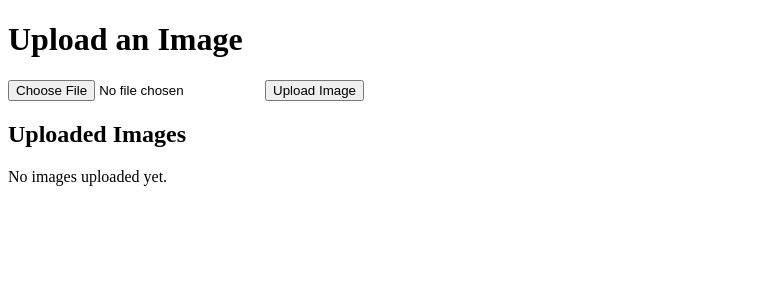
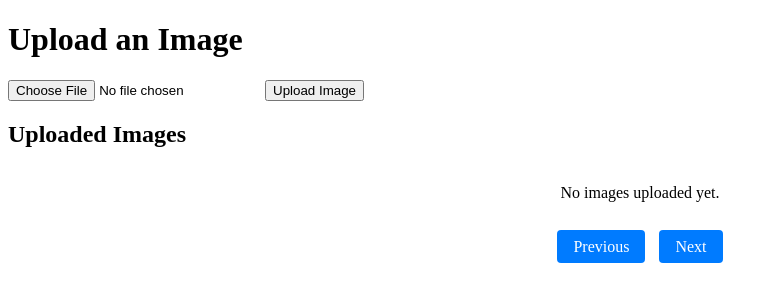
Before and after one commit to Brijesh210/image-upload, a Flask app: template templates/index.html in a window 1280 px wide. Shown: the top 302 px of the page, without its empty margins (0-778 px from the left). Run offline with Flask 2, Linux system fonts and the light colour scheme; the template is opened without the code that fills it, so the values that code supplies are empty.

Commit message:
pagination, max size 512x512, 10 images per page

```diff
--- a/app.py
+++ b/app.py
@@ -1,7 +1,8 @@
-from flask import Flask, render_template, request, redirect, url_for
+from flask import Flask, render_template, request, redirect, url_for, request
 from azure.storage.blob import BlobServiceClient
 import os
 from dotenv import load_dotenv
+from math import ceil
 
 app = Flask(__name__)
 
@@ -24,15 +25,39 @@ except Exception as e:
     container_client = blob_service_client.create_container(CONTAINER_NAME)
 
 
-@app.route("/")
+
+@app.route("/", methods=["GET"])
 def index():
     # List all blobs in the container
     blobs = [blob.name for blob in container_client.list_blobs()]
+
+    # Pagination logic (10 images per page)
+    page = int(request.args.get('page', 1))
+    per_page = 10
+    total_blobs = len(blobs)
+    start = (page - 1) * per_page
+    end = start + per_page
+
+    # Get blobs for the current page
+    paginated_blobs = blobs[start:end]
+
+    # Generate the full URL for each blob in the current page
     blob_urls = [
         f"https://{blob_service_client.account_name}.blob.core.windows.net/{CONTAINER_NAME}/{blob}"
-        for blob in blobs
+        for blob in paginated_blobs
     ]
-    return render_template("index.html", blobs=blob_urls)
+
+    # Check if there are more pages
+    has_next = end < total_blobs
+    has_prev = start > 0
+
+    return render_template(
+        "index.html",
+        blobs=blob_urls,
+        current_page=page,
+        has_next=has_next,
+        has_prev=has_prev
+    )
 
 
 # Route to handle the image upload
--- a/templates/index.html
+++ b/templates/index.html
@@ -4,6 +4,48 @@
     <meta charset="UTF-8">
     <meta name="viewport" content="width=device-width, initial-scale=1.0">
     <title>Image Upload</title>
+    <style>
+        /* Basic styling for images and pagination */
+        .image-container {
+            display: flex;
+            flex-wrap: wrap;
+            justify-content: center;
+        }
+        .image-container img {
+            width: 512px;
+            height: 512px;
+            object-fit: cover;
+            margin: 10px;
+            max-width: 100%;
+        }
+        .pagination {
+            text-align: center;
+            margin: 20px 0;
+        }
+        .pagination a {
+            margin: 0 5px;
+            padding: 8px 16px;
+            background-color: #007bff;
+            color: white;
+            text-decoration: none;
+            border-radius: 4px;
+        }
+        .pagination a:hover {
+            background-color: #0056b3;
+        }
+        .disabled {
+            background-color: grey;
+            pointer-events: none;
+        }
+
+        /* Responsive design for smaller screens */
+        @media screen and (max-width: 600px) {
+            .image-container img {
+                width: 100%;
+                height: auto;
+            }
+        }
+    </style>
 </head>
 <body>
     <h1>Upload an Image</h1>
@@ -13,12 +55,27 @@
     </form>
 
     <h2>Uploaded Images</h2>
-    <div>
+    <div class="image-container">
         {% for blob in blobs %}
-            <img src="{{ blob }}" alt="Image" style="max-width: 200px; margin: 10px;">
+            <img src="{{ blob }}" alt="Uploaded Image">
         {% else %}
             <p>No images uploaded yet.</p>
         {% endfor %}
     </div>
+
+    <!-- Pagination Controls -->
+    <div class="pagination">
+        {% if has_prev %}
+            <a href="/?page={{ current_page - 1 }}">Previous</a>
+        {% else %}
+            <a class="disabled">Previous</a>
+        {% endif %}
+
+        {% if has_next %}
+            <a href="/?page={{ current_page + 1 }}">Next</a>
+        {% else %}
+            <a class="disabled">Next</a>
+        {% endif %}
+    </div>
 </body>
 </html>
```
